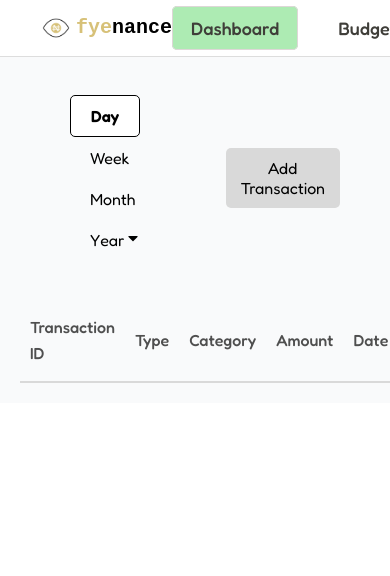
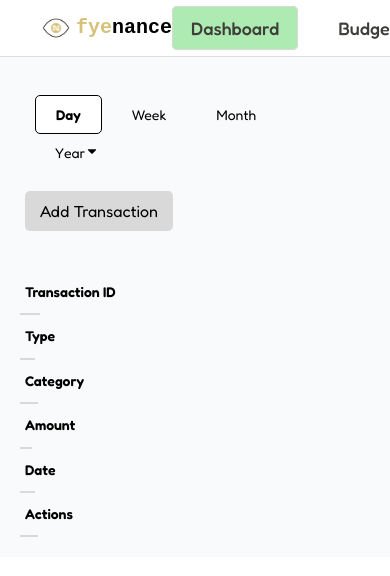
Before and after one commit to STARR44/fyenance, a React (Create React App) app: page /transactions in a window 390 px wide. Shown: the top 576 px of the page. Built offline with nearby package versions, Linux system fonts and the light colour scheme; a web font is replaced by a local one.

Commit message:
style: update form container. tables. and add responsiveness

```diff
--- a/src/pages/TransactionPage.css
+++ b/src/pages/TransactionPage.css
@@ -8,7 +8,7 @@
   font-family: "Fredoka", sans-serif;
   font-weight: 400;
   font-size: 1.5rem;
-  overflow: visible;
+  /* overflow: visible; */
 }
 
 /* Header Section */
@@ -26,17 +26,23 @@
 
 .transaction-form-container {
   position: absolute; /* Position the form relative to the parent container */
-  top: 120%; /* Position below the button */
-  right: 20px; /* Align with the right edge of the button */
+  top: 100%; /* Right below the button */
+  right: 8px; /* Aligns with the button */
   max-width: 400px; /* Set a maximum width for the form */
   width: 100%; /* Allow responsiveness */
   max-height: 100vh;
   padding: 20px;
+  min-height: 350px; /* Ensure enough space for buttons */
   background-color: #fff;
   border-radius: 8px;
   border: 1px solid #ccc;
-  box-shadow: 0 2px 4px rgba(0, 0, 0, 0.1);
+  box-shadow: 0 4px 6px rgba(0, 0, 0, 0.1), 0 1px 3px rgba(0, 0, 0, 0.06);
   z-index: 1000; /* Ensure it stays above other elements */
+  transition: height 0.3s ease-in-out;
+  display: flex;
+  flex-direction: column;
+  justify-content: space-between; /*Ensures buttons stay inside */
+  flex-grow: 1; /* Allow content to grow and take available space */
 }
 
 .transaction-page .time-periods button {
@@ -84,25 +90,47 @@
 
 .transaction-page .transaction-table th,
 .transaction-page .transaction-table td {
-  padding: 15px 10px;
+  padding: 20px;
+  text-align: center;
 }
 
 .transaction-page .transaction-table th {
   border-bottom: 2px solid #d9d9d9;
   font-size: 16px;
-  font-weight: 500;
-  text-align: left; /* Ensure left alignment */
-  /* margin-right: 25px; */
-  color: #4f4f4f;
+  font-weight: 600;
+  text-align: center; /*Ensures left alignment */
+  color: #000000;
 }
 
 .transaction-page .transaction-table tr:not(:last-child) {
   border-bottom: 1px solid #ddd;
 }
 
+.transaction-page .transaction-table th:nth-child(1) {
+  width: 20%; /* Adjust the percentage as needed to create even table headers */
+}
+.transaction-page .transaction-table th:nth-child(2) {
+  width: 15%;
+}
+.transaction-page .transaction-table th:nth-child(3) {
+  width: 18%;
+}
+.transaction-page .transaction-table th:nth-child(4) {
+  width: 12%;
+}
+
+.transaction-page .transaction-table th:nth-child(5) {
+  width: 15%;
+  text-align: center;
+}
+
+.transaction-page .transaction-table th:nth-child(6) {
+  width: 18%;
+}
+
 /* Add gap between rows */
 .transaction-page .transaction-table tr {
-  height: 50px;
+  /* height: 50px; */
   transition: background-color 0.3s ease;
 }
 
@@ -115,9 +143,8 @@
 
 /* Category column */
 .transaction-page .transaction-table td:nth-child(3) {
-  /* color: #4ecc5a;  distinctive color */
   font-weight: bold;
-  padding-left: 30px;
+  /* padding-left: 30px; */
 }
 
 /* Amount column */
@@ -128,16 +155,19 @@
 
 /* Date column */
 .transaction-page .transaction-table td:nth-child(5) {
-  font-size: 1rem;
+  text-align: center;
+  font-size: 0.9rem;
+  white-space: nowrap;
   color: #777;
 }
 
 /* Action buttons styling */
 .transaction-page .transaction-table td button {
   margin-right: 10px;
-  /* margin-top: 12px; */
   background-color: #f0f0f0;
   color: #333;
+  margin: 5px;
+  display: inline-block;
   padding: 5px 10px;
   border-radius: 5px;
   border: 1px solid #ddd;
@@ -149,10 +179,95 @@
   background-color: #d9d9d9;
 }
 
+.transaction-page .transaction-table td button:focus {
+  outline: 2px solid #adebb3;
+}
+
+@media (max-width: 1024px) {
+  .transaction-page .transaction-header-container {
+    flex-direction: column;
+    align-items: flex-start;
+    margin-left: 10px;
+    font-size: 1.2rem;
+  }
+  .transaction-page .add-transaction-btn {
+    margin-top: 20px; /* Adds space above the button */
+    margin-left: 0; /* Keeps it aligned to the left */
+    width: auto; /* Keeps the button at its natural width */
+    display: block; /* Ensures consistent spacing behavior */
+  }
+  .transaction-page .transaction-table th,
+  .transaction-page .transaction-table td {
+    padding: 15px;
+    font-size: 14px;
+  }
+  .transaction-page .transaction-table td button {
+    margin: 5px 0;
+    width: 100%;
+  }
+}
+
+@media (max-width: 768px) {
+  .transaction-page .transaction-header-container {
+    margin-left: 5px;
+    font-size: 1rem;
+  }
+  .transaction-page .time-periods button {
+    margin-left: 10px;
+    font-size: 14px;
+  }
+  .transaction-page .transaction-table th:nth-child(5),
+  .transaction-page .transaction-table td:nth-child(5) {
+    text-align: left;
+  }
+  .transaction-page .transaction-table {
+    font-size: 0.9rem;
+  }
+  .transaction-page .transaction-table th,
+  .transaction-page .transaction-table td {
+    padding: 10px;
+  }
+}
+
 @media (max-width: 600px) {
   .transaction-form-container {
-    left: 10px; /* Move it slightly inwards for smaller screens */
-    right: 10px; /* Prevent it from touching the edges */
-    max-width: calc(100% - 20px); /* Adjust max width */
+    left: 10px;
+    right: 10px;
+    max-width: calc(100% - 20px);
+  }
+  .transaction-page .transaction-table th,
+  .transaction-page .transaction-table td {
+    padding: 10px;
+    font-size: 14px;
   }
 }
+
+@media (max-width: 480px) {
+  .transaction-page {
+    font-size: 1rem;
+  }
+  .transaction-page .transaction-header-container {
+    font-size: 0.9rem;
+  }
+  .transaction-page .transaction-table table {
+    display: block;
+    overflow-x: auto;
+    white-space: nowrap;
+  }
+  .transaction-page .transaction-table th,
+  .transaction-page .transaction-table td {
+    display: block;
+    text-align: left;
+    padding: 10px 5px;
+  }
+  .transaction-page .transaction-table td button {
+    margin: 5px 5px 5px 0;
+    display: inline-block;
+    width: calc(100% - 10px);
+    margin: 5px auto;
+  }
+  .transaction-page .transaction-table td:nth-child(5) {
+    font-size: 0.8rem;
+    color: #555;
+  }
+}
```
